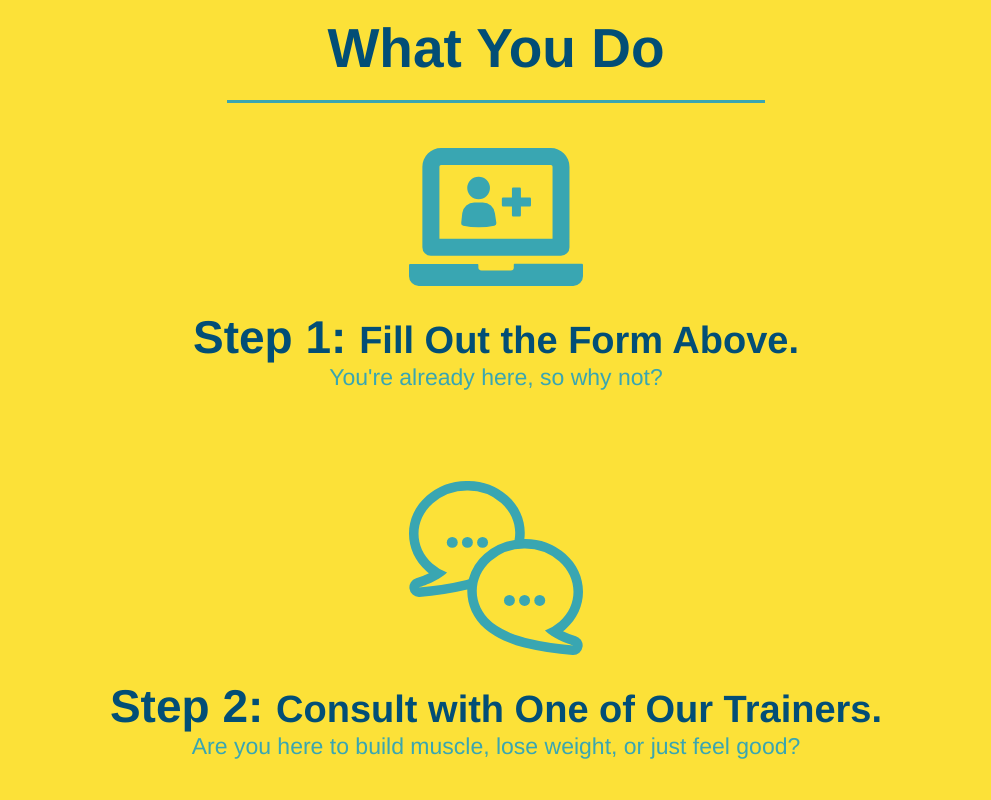
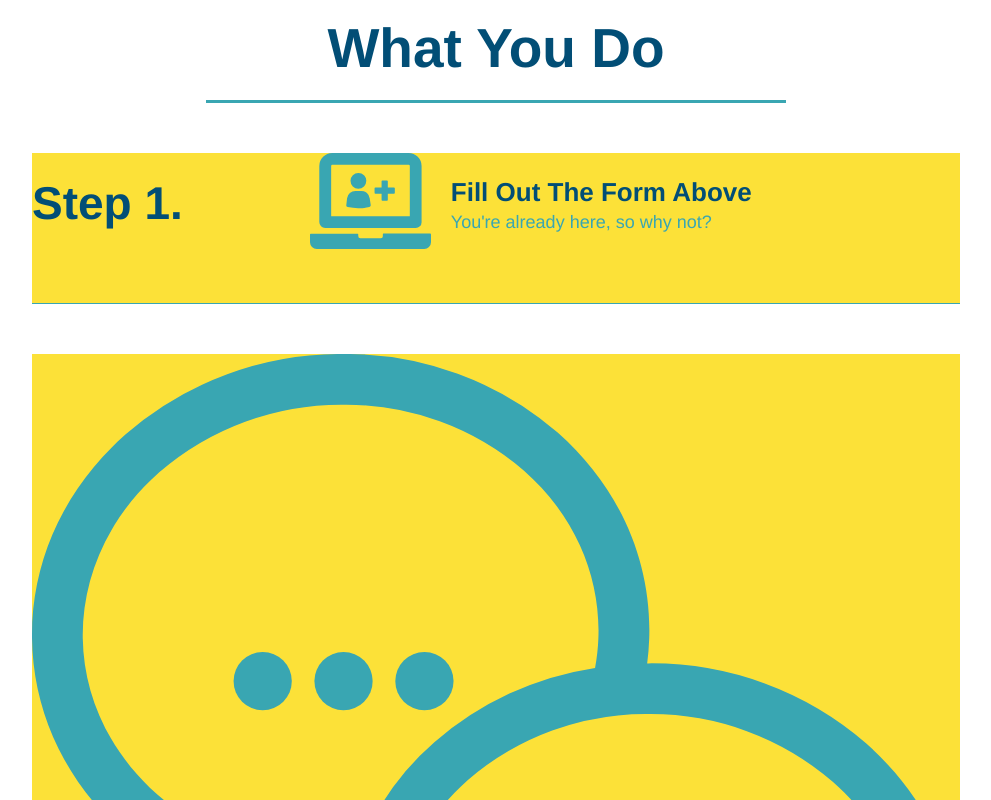
Before and after one commit to killbeevol2/run-buddy, a plain HTML site: page index.html in a window 1280 px wide. Shown: the part 1140-1940 px from the top of the page, without its empty margins (144-1135 px from the left). Drawn offline with Linux system fonts and the light colour scheme.

Commit message:
add flexbox to the steps

```diff
--- a/assets/css/style.css
+++ b/assets/css/style.css
@@ -136,9 +136,6 @@ section {
   font-size: 55px;
   color: #fce138;
 }
-.intro {
-  text-align: center;
-}
 
 .intro p {
   line-height: 1.7;
@@ -146,44 +143,66 @@ section {
   width: 80%;
   font-size: 20px;
   margin: 0 auto;
+  text-align: center;
 }
 
-.steps {
-  text-align: center;
+.step {
   background: #fce138;
+  margin: 50px auto;
+  padding-bottom: 50px;
+  width: 80%;
+  border-bottom: 1px solid #39a6b2;
+  display: flex;
+  flex-wrap: wrap;
+  align-items: center;
+  justify-content: space-between;
 }
 
-.steps div {
-  margin-bottom: 80px;
+.step-img {
+  flex: 1 12%;
+  margin-right: 20px;
 }
 
-.steps img {
-  width: 15%;
-  margin: 10px 0;
+.step-img img {
+  max-width: 100%;
 }
 
-.steps h3 {
+.step-text {
+  flex: 12;
+}
+
+.step h3 {
   color: #024e76;
   font-size: 46px;
-  margin-top: 10px;
+  flex: 1 30%;
 }
 
-.steps p {
-  color: #39a6b2;
-  font-size: 23px;
+.step-info {
+  flex: 2 70%;
+  display: flex;
+  flex-wrap: wrap;
+  align-items: center;
 }
 
-.steps span {
-  font-size: 38px;
+.step-text p {
+  color: #39a6b2;
+  font-size: 18px;
+}
+
+.step-text h4 {
+  font-size: 26px;
+  line-height: 1.5;
+  color: #024e76;
 }
 
 .section-title {
   font-size: 55px;
   color: #024e76;
-  margin-bottom: 35px;
-  padding: 0 100px 20px 100px;
-  display: inline-block;
   border-bottom: 3px solid;
+  padding-bottom: 20px;
+  text-align: center;
+  margin: 0 auto 35px auto;
+  width: 50%;
 }
 
 .primary-border {
@@ -195,7 +214,6 @@ section {
 }
 
 .trainers {
-  text-align: center;
 }
 
 .trainer {
@@ -242,7 +260,6 @@ section {
 }
 
 .contact {
-  text-align: center;
   background: #024e76;
 }
 
@@ -280,3 +297,7 @@ section {
 .contact-info a {
   color: #fce138;
 }
+
+.flex-row {
+  display: flex;
+}
--- a/index.html
+++ b/index.html
@@ -88,7 +88,10 @@
     </section>
 
     <section id="what-we-do" class="intro">
+      <div class="flex-row">
         <h2 class="section-title primary-border">What We Do</h2>
+      </div>
+      <div class="flex-row">
         <p>
           butcher selfies chambray shabby chic gentrify readymade yr Echo Park
           XOXO Tumblr normcore Banksy direct trade Blue Bottle chillwave you
@@ -97,24 +100,32 @@
           Thundercats viral bitters flannel meggings narwhal Marfa Schlitz
           sustainable Intelligentsia umami deep v craft
         </p>
+      </div>
     </section>
 
     <section id="what-you-do" class="steps">
       <h2 class="section-title secondary-border">What You Do</h2>
 
-      <div>
+      <div class="step">
+        <h3>Step 1.</h3>
+        <div class="step-info">
+          <div class="step-img">
             <img src="./assets/images/step-1.svg" alt="" />
-        <h3>Step 1: <span>Fill Out the Form Above.</span></h3>
+          </div>
+          <div class="step-text">
+            <h4>Fill Out The Form Above</h4>
             <p>You're already here, so why not?</p>
           </div>
+        </div>
+      </div>
 
-      <div>
+      <div class="step">
         <img src="./assets/images/step-2.svg" alt="" />
         <h3>Step 2: <span>Consult with One of Our Trainers.</span></h3>
         <p>Are you here to build muscle, lose weight, or just feel good?</p>
       </div>
 
-      <div>
+      <div class="step">
         <img src="./assets/images/step-3.svg" alt="" />
         <h3>Step 3: <span>Get Running.</span></h3>
         <p>
@@ -123,7 +134,7 @@
         </p>
       </div>
 
-      <div>
+      <div class="step">
         <img src="./assets/images/step-4.svg" alt="" />
         <h3>Step 4: <span>See Results.</span></h3>
         <p>Bi-weekly checkins with your trainer will keep you focused</p>
```
Lines whose indentation alone changed are shown as unchanged.
